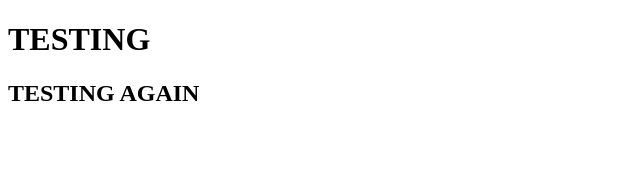
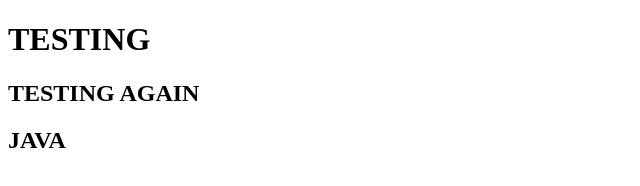
Before and after one commit to rcantu1234/New-Git-Test, a plain HTML site: page index.html in a window 1280 px wide. Shown: the full height of the page, 0-640 px from the left. Drawn offline with Linux system fonts and the light colour scheme.

Commit message:
Added Java

```diff
--- a/index.html
+++ b/index.html
@@ -8,6 +8,7 @@
     <div class="">
       <h1>TESTING</h1>
       <h2>TESTING AGAIN</h2>
+      <h2>JAVA</h2>
     </div>
   </body>
 </html>
```
